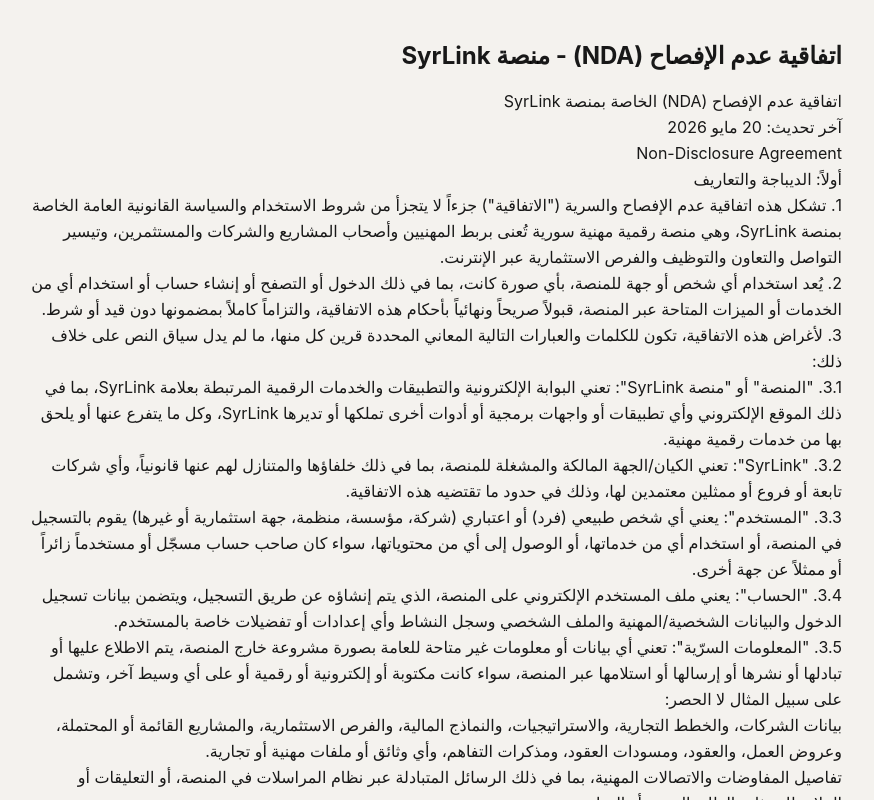
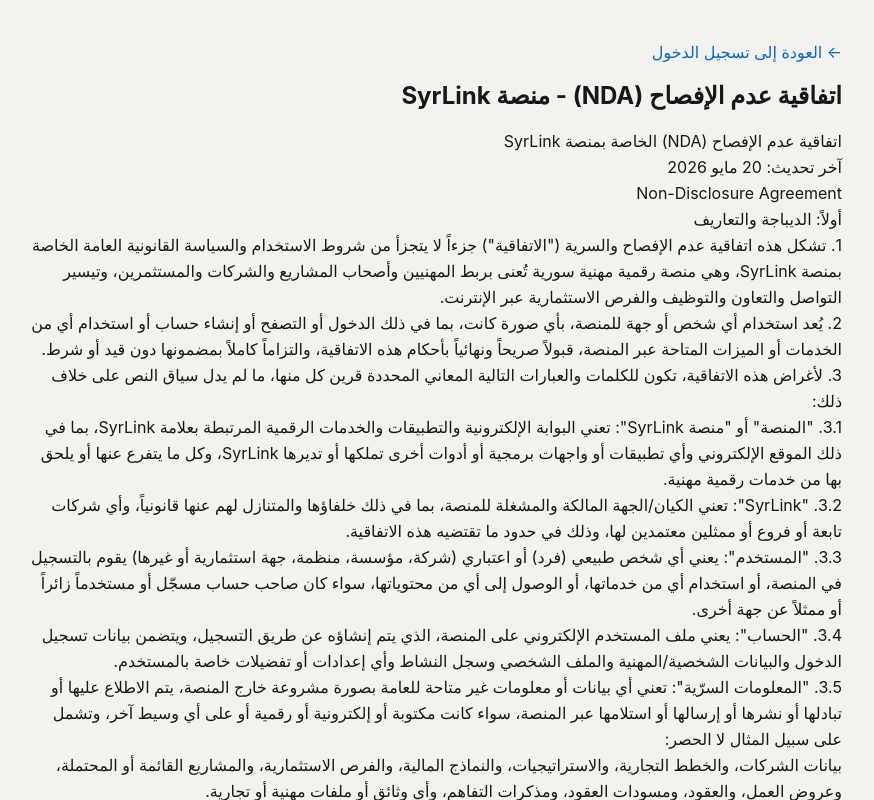
Before and after one commit to enayabasmaji32-debug/Syrlink, a React (Create React App) app in the folder frontend/: page /nda in a window 1280 px wide. Shown: the top 800 px of the page, without its empty margins (206-1080 px from the left). Built offline with nearby package versions, Linux system fonts and the light colour scheme; no server answers.

Commit message:
Fix legal page links and add back buttons

```diff
--- a/frontend/src/pages/Login.jsx
+++ b/frontend/src/pages/Login.jsx
@@ -123,9 +123,9 @@
 
         <div className="mt-6 text-sm text-gray-600">
           <p>
-            بتسجيل الدخول أنت توافق على <a href="/terms" className="text-[#0a66c2] hover:underline" target="_blank" rel="noopener noreferrer">الشروط</a> و
-            <a href="/privacy" className="text-[#0a66c2] hover:underline mx-1" target="_blank" rel="noopener noreferrer">سياسة الخصوصية</a> و
-            <a href="/nda" className="text-[#0a66c2] hover:underline" target="_blank" rel="noopener noreferrer">اتفاقية عدم الإفشاء (NDA)</a>.
+            بتسجيل الدخول أنت توافق على <a href="/terms" className="text-[#0a66c2] hover:underline">الشروط</a> و
+            <a href="/privacy" className="text-[#0a66c2] hover:underline mx-1">سياسة الخصوصية</a> و
+            <a href="/nda" className="text-[#0a66c2] hover:underline">اتفاقية عدم الإفشاء (NDA)</a>.
           </p>
         </div>
       </div>
--- a/frontend/src/pages/NDA.jsx
+++ b/frontend/src/pages/NDA.jsx
@@ -4,6 +4,11 @@
 export default function NDA() {
   return (
     <div className="max-w-4xl mx-auto p-6 sm:p-10 text-right" dir="rtl">
+      <div className="mb-4">
+        <Link to="/login" className="text-[#0a66c2] hover:underline inline-flex items-center gap-2">
+          ← العودة إلى تسجيل الدخول
+        </Link>
+      </div>
       <h1 className="text-2xl font-bold mb-4">اتفاقية عدم الإفصاح (NDA) - منصة SyrLink</h1>
 
       <div className="prose prose-invert max-w-none leading-relaxed">
--- a/frontend/src/pages/PrivacyPolicy.jsx
+++ b/frontend/src/pages/PrivacyPolicy.jsx
@@ -7,6 +7,11 @@
 
   return (
     <div className="max-w-4xl mx-auto p-6 sm:p-10">
+      <div className="mb-4">
+        <Link to="/login" className="text-[#0a66c2] hover:underline inline-flex items-center gap-2">
+          ← العودة إلى تسجيل الدخول
+        </Link>
+      </div>
       <div className="mb-6">
         <div className="rounded-lg bg-white shadow-sm border p-5">
           <h1 className="text-2xl font-bold">سياسة الخصوصية - منصة SyrLink</h1>
--- a/frontend/src/pages/TermsOfUse.jsx
+++ b/frontend/src/pages/TermsOfUse.jsx
@@ -7,6 +7,11 @@
 
   return (
     <div className="max-w-4xl mx-auto p-6 sm:p-10 text-right" dir="rtl">
+      <div className="mb-4">
+        <Link to="/login" className="text-[#0a66c2] hover:underline inline-flex items-center gap-2">
+          ← العودة إلى تسجيل الدخول
+        </Link>
+      </div>
       <div className="mb-6">
         <div className="rounded-lg bg-white shadow-sm border p-5">
           <h1 className="text-2xl font-bold">شروط الاستخدام - منصة SyrLink</h1>
```
